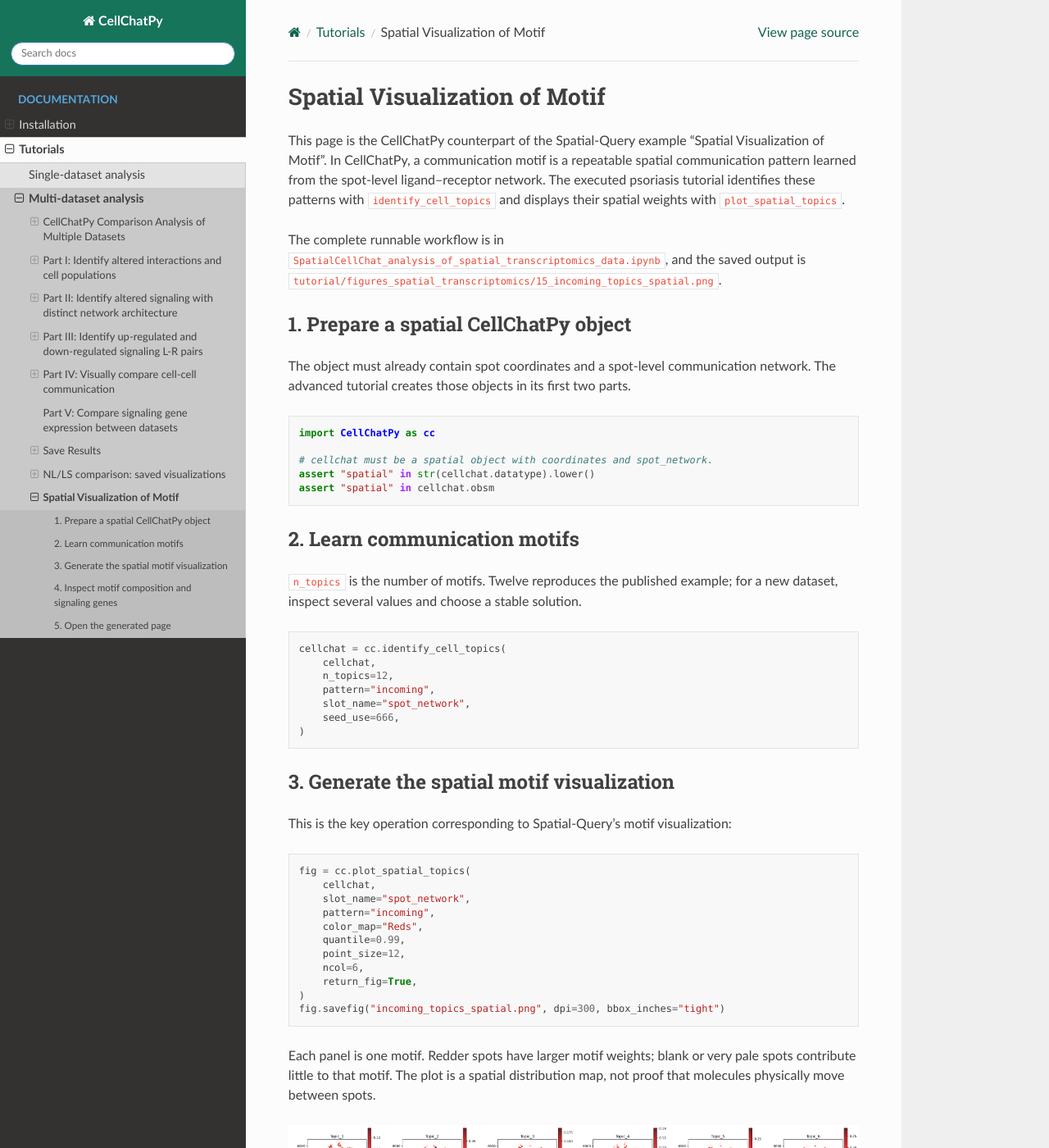
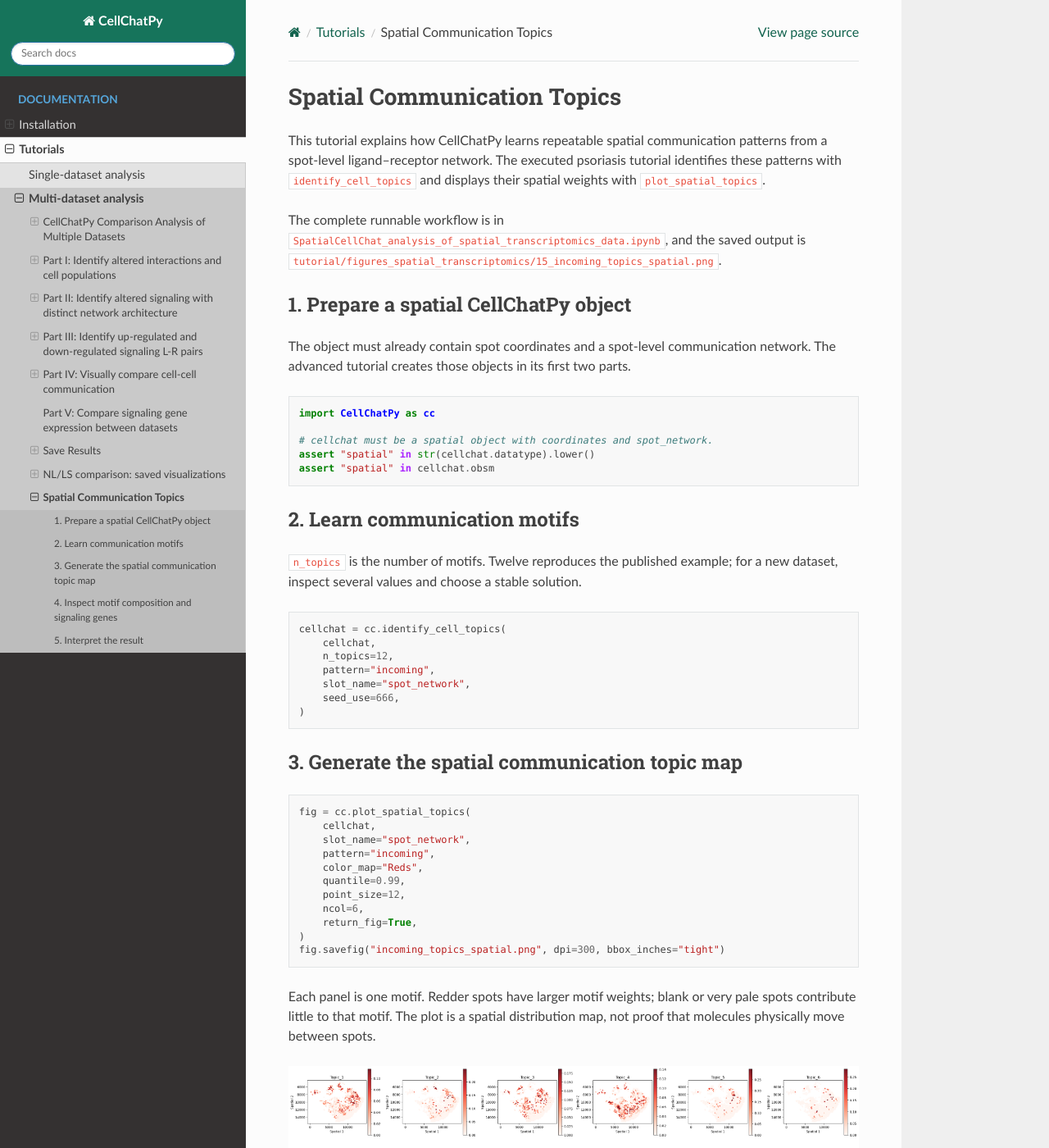
Before and after one commit to wyuanhang03-web/CellChatPy, a Sphinx documentation site: the page built from docs/tutorials/spatial_motif_enrichment.md, in a window 1280 px wide and 1400 px high. Shown: the whole window at 82% size. Built offline with Sphinx 7.4.7 and the Read the Docs theme 3.1.0, drawn with Linux system fonts in a browser that asks for light colours; pages that are not in the unit, such as notebooks, are missing from menus; some of the changed text lies outside the part shown.

Commit message:
Update CellChatPy documentation

````diff
--- a/docs/tutorials/spatial_motif_enrichment.md
+++ b/docs/tutorials/spatial_motif_enrichment.md
@@ -1,11 +1,9 @@
-# Spatial Visualization of Motif
+# Spatial Communication Topics
 
-This page is the CellChatPy counterpart of the Spatial-Query example
-“Spatial Visualization of Motif”. In CellChatPy, a communication motif is a
-repeatable spatial communication pattern learned from the spot-level
-ligand–receptor network. The executed psoriasis tutorial identifies these
-patterns with `identify_cell_topics` and displays their spatial weights with
-`plot_spatial_topics`.
+This tutorial explains how CellChatPy learns repeatable spatial communication
+patterns from a spot-level ligand–receptor network. The executed psoriasis
+tutorial identifies these patterns with `identify_cell_topics` and displays
+their spatial weights with `plot_spatial_topics`.
 
 The complete runnable workflow is in
 [`SpatialCellChat_analysis_of_spatial_transcriptomics_data.ipynb`](SpatialCellChat_analysis_of_spatial_transcriptomics_data),
@@ -41,9 +39,7 @@ cellchat = cc.identify_cell_topics(
 )
 ```
 
-## 3. Generate the spatial motif visualization
-
-This is the key operation corresponding to Spatial-Query’s motif visualization:
+## 3. Generate the spatial communication topic map
 
 ```python
 fig = cc.plot_spatial_topics(
@@ -87,11 +83,8 @@ The first compares motif weights across annotated cell groups. The second lists
 the strongest ligand–receptor signals per motif. Always read the spatial map
 together with these two summaries.
 
-## 5. Open the generated page
+## 5. Interpret the result
 
-After publishing with Read the Docs, the page is available at:
-
-`https://YOUR-READTHEDOCS-NAME.readthedocs.io/en/latest/tutorials/spatial_motif_enrichment.html#spatial-visualization-of-motif`
-
-The final fragment (`#spatial-visualization-of-motif`) is created automatically
-from this exact heading, just as in the Spatial-Query documentation.
+Use the spatial topic maps together with the composition and signaling summaries
+to describe which cell groups and ligand–receptor signals contribute to each
+communication pattern.
````
Also changed, not shown: README.md (+1 -1 lines), docs/index.md (+5 -4 lines).
